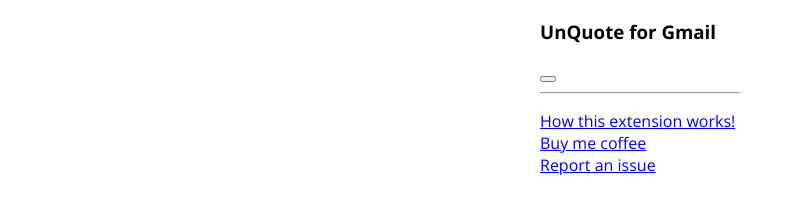
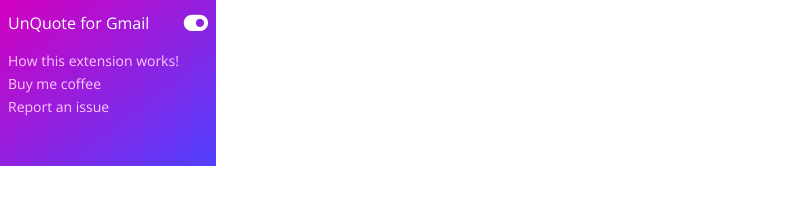
Before and after one commit to Vikasg7/UnQuote-for-Gmail, a website: page src/popup/index.html in a window 1280 px wide. Shown: the whole page, without its empty margins (0-803 px from the left). Drawn offline with Linux system fonts and the light colour scheme.

Commit message:
Fixed frontend

```diff
--- a/src/cs/index.js
+++ b/src/cs/index.js
@@ -95,12 +95,8 @@
    for (const btnType of btnTypes) {
       for (const selector of BUTTONS[btnType].selectors) {
          const element = await waitForElement(selector, TIMEOUT_SEC)
-         if (!element) {
-            // console.info(`addOnClickHandlersTo: Couldn't find ${btnType} button`)
-            continue
-         };
+         if (!element) continue;
          element.addEventListener("click", BUTTONS[btnType].handler)
-         // console.info(`addOnClickHandlersTo: Added handler to ${btnType} button`)
       }
    }
 }
--- a/src/popup/index.html
+++ b/src/popup/index.html
@@ -10,19 +10,29 @@
    <link rel="stylesheet" href="styles.css">
 </head>
 <body>
-   <div id="app">
+   <div class="app">
 
-      <h3>UnQuote for Gmail</h3>
-      <button class="btn"></button>
+      <div class="head">
 
-      <hr>
+         <div class="name">
+            <span>UnQuote for Gmail</span>
+         </div>
+         <div class="toggle">
+            <i class="fa-solid fa-toggle-on"></i>
+         </div>
+
+      </div>
+
+      <div class="body">
 
          <ul>
             <li>
-            <a href="https://github.com/Vikasg7/UnQuote-for-Gmail/blob/master/readme.md#how-it-works" target="_blank">How this extension works!</a>
+               <a href="https://github.com/Vikasg7/UnQuote-for-Gmail/blob/master/readme.md#how-it-works" target="_blank">How this
+                  extension works!</a>
             </li>
             <li>
-            <a href="https://www.paypal.com/cgi-bin/webscr?cmd=_s-xclick&hosted_button_id=F3QQCWFPWHBYE" target="_blank">Buy me coffee</a>
+               <a href="https://www.paypal.com/cgi-bin/webscr?cmd=_s-xclick&hosted_button_id=F3QQCWFPWHBYE" target="_blank">Buy
+                  me coffee</a>
             </li>
             <li>
                <a href="https://github.com/Vikasg7/UnQuote-for-Gmail/issues" target="_blank">Report an issue</a>
@@ -30,6 +40,8 @@
          </ul>
 
       </div>
+
+   </div>
    <script type="module" src="index.js"></script>
 </body>
 </html>
--- a/src/popup/index.js
+++ b/src/popup/index.js
@@ -3,12 +3,12 @@
 const { isExtEnabled } = await chrome.storage.sync.get(["isExtEnabled"])
 
 // Manipulating button text
-const btn = document.getElementsByClassName("btn").item(0)
+const btn = document.querySelector(".toggle .fa-solid")
 
 if (isExtEnabled) {
-   btn.innerText = "Click here to Disable"
+   btn.className = "fa-solid fa-toggle-on"
 } else {
-   btn.innerText = "Click here to Enable"
+   btn.className = "fa-solid fa-toggle-off"
 }
 
 // Adding onClick Handler for Toggling Enable or disable
@@ -16,10 +16,10 @@
    const { isExtEnabled } = await chrome.storage.sync.get(["isExtEnabled"])
    if (isExtEnabled) {
       chrome.storage.sync.set({ isExtEnabled: false })
-      btn.innerText = "Click here to Enable"
+      btn.className = "fa-solid fa-toggle-off"
    } else {
       chrome.storage.sync.set({ isExtEnabled: true })
-      btn.innerText = "Click here to Disable"
+      btn.className = "fa-solid fa-toggle-on"
    }
 }
 
--- a/src/popup/styles.css
+++ b/src/popup/styles.css
@@ -1,15 +1,55 @@
-#app {
+body {
+   margin: 0;
+   padding: 0;
+}
+
+.app {
    width: 200px;
    min-height: 150px;
    max-height: 100vh;
 
-   font-family: 'Open Sans', sans-serif;;
-   background-color: white;
+   font-family: 'Open Sans', sans-serif;
+   font-size: 1rem;
+   color: white;
+   background-image: linear-gradient(to bottom right, rgb(212, 0, 191), rgba(21, 0, 255, 0.75));
 
-   margin: auto;
+   display: flex;
+   flex-direction: column;
+
+   padding: 0.5rem;
+}
+
+.head {
+   display: flex;
+   justify-content: space-between;
+}
+
+.head .name span {
+   vertical-align: sub;
+}
+
+.head .toggle {
+   cursor: pointer;
+   font-size: 1.35rem;
 }
 
 ul {
    list-style: none;
    padding: 0;
+   font-size: 0.875rem;
+   color: whitesmoke;
 }
+
+ul li {
+   margin-bottom: 0.25rem;
+}
+
+ul li a {
+   color: rgb(255, 202, 250);
+   text-decoration: none;
+}
+
+ul li a:hover {
+   text-decoration: underline;
+   text-underline-offset: 4px;
+}
```
Lines whose indentation alone changed are shown as unchanged.
